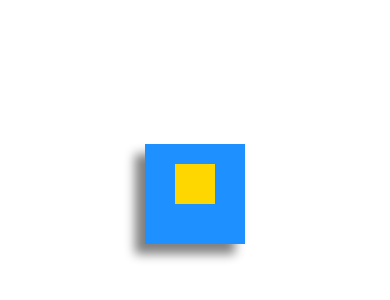
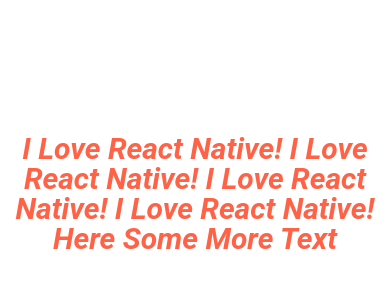
Before and after one commit to mukeshkr123/REACT_NATIVE_DEV, a React Native app: screen / in a window 390 px wide. Shown: the part 228-528 px from the top of the page. Built offline with nearby package versions, Linux system fonts and the light colour scheme.

Commit message:
Styling Text

```diff
--- a/App.js
+++ b/App.js
@@ -10,32 +10,21 @@
         alignItems: "center",
       }}
     >
-      <View
+      <Text
         style={{
-          backgroundColor: "dodgerblue",
-          width: 100,
-          height: 100,
-          shadowColor: "grey",
-          shadowOffset: {
-            width: -10,
-            height: 10,
-          },
-          shadowOpacity: 1,
-          shadowRadius: 10,
-          elevation: 20,
-          padding: 20,
-          paddingHorizontal: 10,
-          paddingLeft: 30,
+          fontSize: 30,
+          fontFamily: "Roboto",
+          fontStyle: "italic",
+          fontWeight: "600",
+          color: "tomato",
+          textTransform: "capitalize",
+          textAlign: "center",
+          lineHeight: 30,
         }}
       >
-        <View
-          style={{
-            backgroundColor: "gold",
-            width: 40,
-            height: 40,
-          }}
-        ></View>
-      </View>
+        I Love React Native! I love React Native! I love React Native! I love
+        React Native! Here some more text
+      </Text>
     </View>
   );
 }
```
Also changed, not shown: 1 other file (tests, documents, lock files or other folders).
